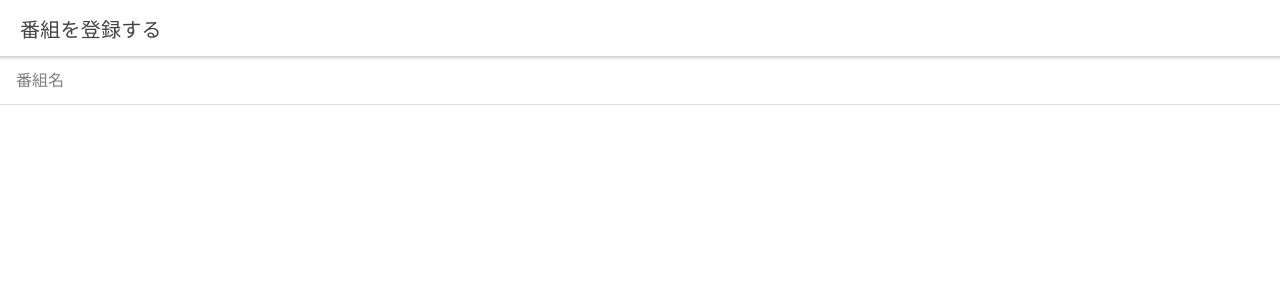
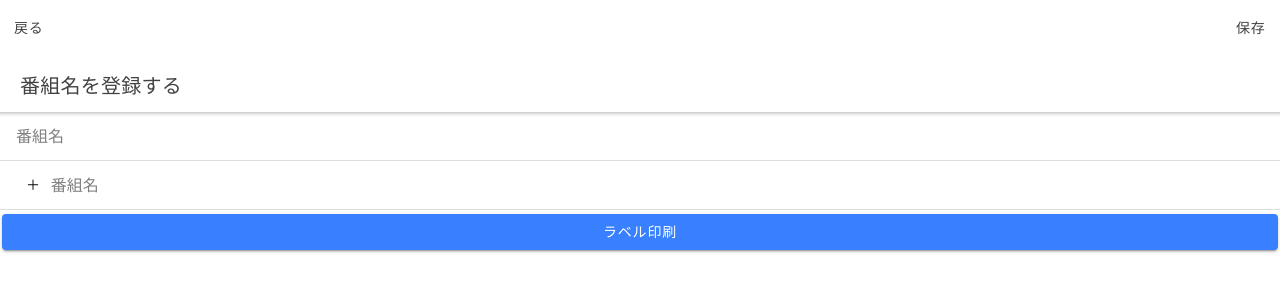
Before and after one commit to tsubame-misa/labelMaker, a React (Create React App) app: page /makeList in a window 1280 px wide. Shown: the top 300 px of the page. Built offline with nearby package versions, Linux system fonts and the light colour scheme.

Commit message:
saaya uploadeed

```diff
--- a/src/components/makeList.js
+++ b/src/components/makeList.js
@@ -12,30 +12,61 @@ import {
   IonInput,
   IonItem,
   IonLabel,
+  IonAvatar,
+  IonBackButton,
+  IonButtons,
 } from "@ionic/react";
 import { addOutline } from "ionicons/icons";
 import "../pages/Home.css";
-import { useState } from "react";
+import { useEffect, useState } from "react";
 
 const MakeList = () => {
   const [programName, setProgramName] = useState();
+  const [data, setData] = useState([]);
+
   return (
     <IonPage>
-      <IonHeader>
-        <IonToolbar>
-          <IonTitle>番組を登録する</IonTitle>
-        </IonToolbar>
-      </IonHeader>
       <IonContent>
+        <IonHeader>
+          <ion-toolbar>
+            <ion-buttons slot="start">
+              <ion-button>
+                戻る
+          </ion-button>
+            </ion-buttons>
+            <ion-buttons slot="end">
+              <ion-button>
+                保存
+          </ion-button>
+            </ion-buttons>
+          </ion-toolbar>
+          <ion-toolbar>
+            <ion-title>番組名を登録する</ion-title>
+          </ion-toolbar>
+        </IonHeader>
         <IonItem>
           <IonInput
             value={programName}
             placeholder="番組名"
             onIonChange={(e) => setProgramName(e.detail.value)}
+
           ></IonInput>
         </IonItem>
+        <IonItem>
+          <ion-buttons slot="start">
+            <ion-button>
+              ＋
+          </ion-button>
+            <IonInput
+              value={programName}
+              placeholder="番組名"
+              onIonChange={(e) => setProgramName(e.detail.value)}
+            ></IonInput>
+          </ion-buttons>
+        </IonItem>
+        <ion-button expand="block">ラベル印刷</ion-button>
       </IonContent>
-    </IonPage>
+    </IonPage >
   );
 };
 
```
